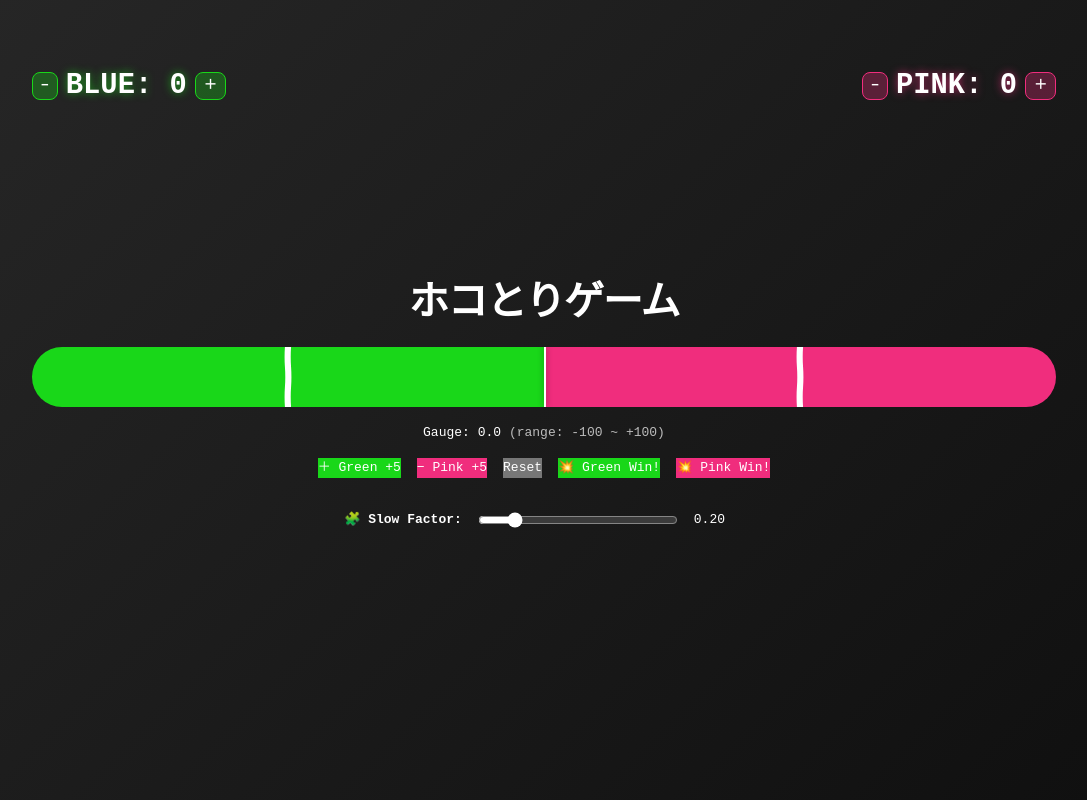
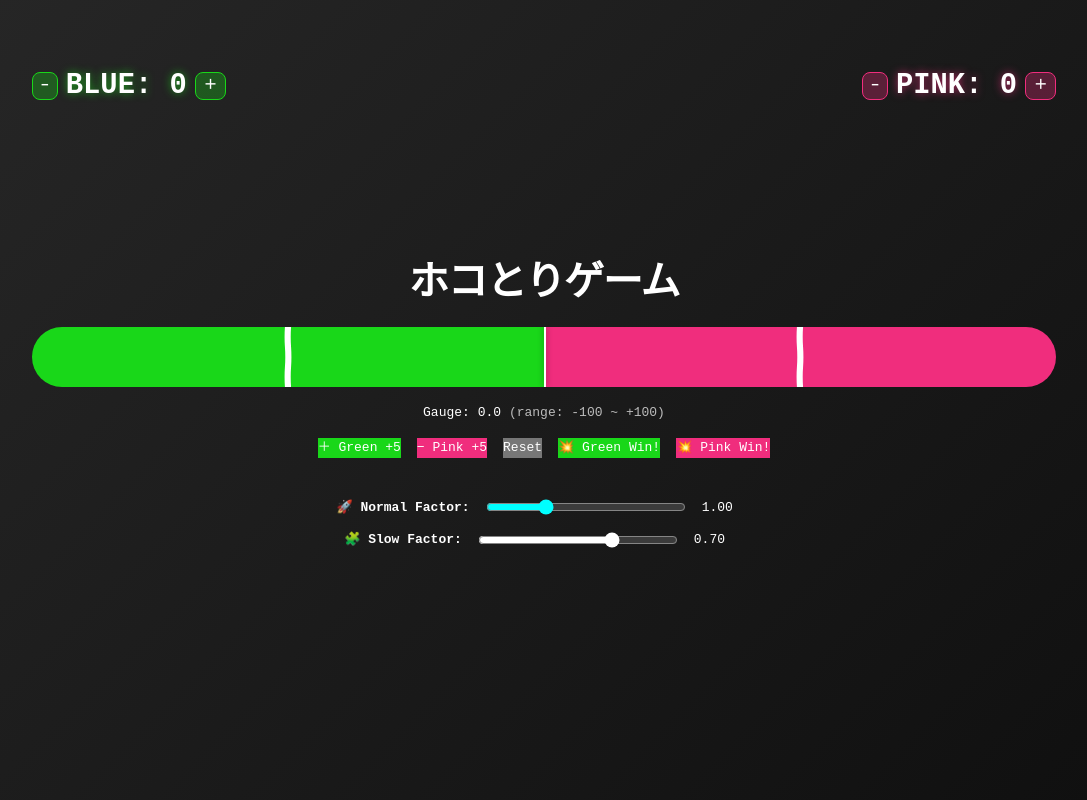
Before and after one commit to eirakusoya-std/gachihoko, a Next.js app in the folder gachihoko/: page / in a window 1280 px wide. Shown: the whole page, without its empty margins (96-1183 px from the left). Built offline with nearby package versions, Linux system fonts and the light colour scheme.

Commit message:
feat:normal factor gauge

```diff
--- a/gachihoko/app/page.tsx
+++ b/gachihoko/app/page.tsx
@@ -30,7 +30,8 @@ export default function Page() {
   const handlePinkChange = (delta: number) => setPinkScore((prev) => Math.max(prev + delta, 0));
 
   // === 新規: slowFactor追加 ===
-  const [slowFactor, setSlowFactor] = useState(0.2); // 押し返し強度係数
+  const [normalFactor, setNormalFactor] = useState(1.0); // 通常時のスピード係数
+  const [slowFactor, setSlowFactor] = useState(0.7); // 押し返し強度係数
 
   // === 波アニメーション ===
   useEffect(() => {
@@ -99,10 +100,15 @@ export default function Page() {
   }, [lastOccurredAt]);
 
   // === ゲージ更新 ===
+  // === ゲージ更新 ===
 const updateGauge = (player: number, value: number) => {
   setGauge((prev) => {
     if (phase === 1) {
-      const next = player === 1 ? Math.min(prev + value, 100) : Math.max(prev - value, -100);
+      // 通常時：normalFactorを適用
+      const delta = value * normalFactor;
+      const next =
+        player === 1 ? Math.min(prev + delta, 100) : Math.max(prev - delta, -100);
+
       if (next >= 50) {
         setWinner("green");
         setWinnerTeam("green");
@@ -121,7 +127,8 @@ export default function Page() {
       if ((winnerTeam === "green" && player === 1) || (winnerTeam === "pink" && player === 2))
         return prev;
 
-      const slow = value * slowFactor; // ←ここを調整可能に
+      // 押し返し中：slowFactorを適用
+      const slow = value * slowFactor;
       const next =
         winnerTeam === "green"
           ? Math.max(prev - slow, -100)
@@ -138,6 +145,7 @@ export default function Page() {
     return prev;
   });
 };
+
 
   // === デバッグ操作 ===
   const handleManualAdd = () => updateGauge(1, 5);
@@ -439,16 +447,34 @@ const handleForcePinkWin = () => {
           💥 Pink Win!
         </button>
       </div>
-      {/* === デバッグスライダー === */}
+      {/* === デバッグスライダー群 === */}
 <div
   style={{
-    marginTop: "1rem",
+    marginTop: "1.5rem",
     display: "flex",
+    flexDirection: "column",
     alignItems: "center",
-    gap: "1rem",
+    gap: "0.8rem",
     zIndex: 10,
   }}
 >
+  {/* 通常時 */}
+  <div style={{ display: "flex", alignItems: "center", gap: "1rem" }}>
+    <label style={{ fontWeight: "bold" }}>🚀 Normal Factor:</label>
+    <input
+      type="range"
+      min="0.2"
+      max="3"
+      step="0.1"
+      value={normalFactor}
+      onChange={(e) => setNormalFactor(parseFloat(e.target.value))}
+      style={{ width: "200px", accentColor: "#0ff", cursor: "pointer" }}
+    />
+    <span style={{ minWidth: "50px" }}>{normalFactor.toFixed(2)}</span>
+  </div>
+
+  {/* 押し返し時 */}
+  <div style={{ display: "flex", alignItems: "center", gap: "1rem" }}>
     <label style={{ fontWeight: "bold" }}>🧩 Slow Factor:</label>
     <input
       type="range"
@@ -457,13 +483,10 @@ const handleForcePinkWin = () => {
       step="0.05"
       value={slowFactor}
       onChange={(e) => setSlowFactor(parseFloat(e.target.value))}
-    style={{
-      width: "200px",
-      accentColor: "#fff",
-      cursor: "pointer",
-    }}
+      style={{ width: "200px", accentColor: "#fff", cursor: "pointer" }}
     />
     <span style={{ minWidth: "50px" }}>{slowFactor.toFixed(2)}</span>
+  </div>
 </div>
 
 
```
Lines whose indentation alone changed are shown as unchanged.
